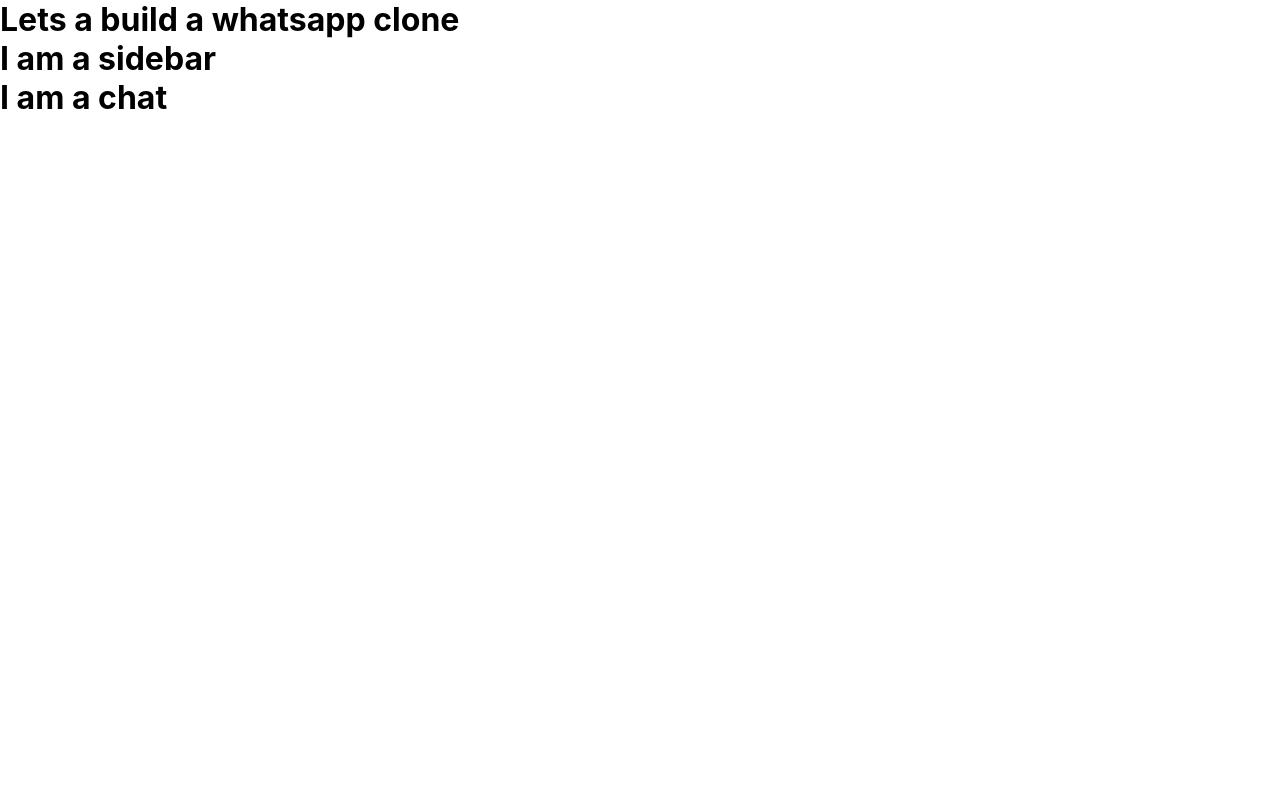
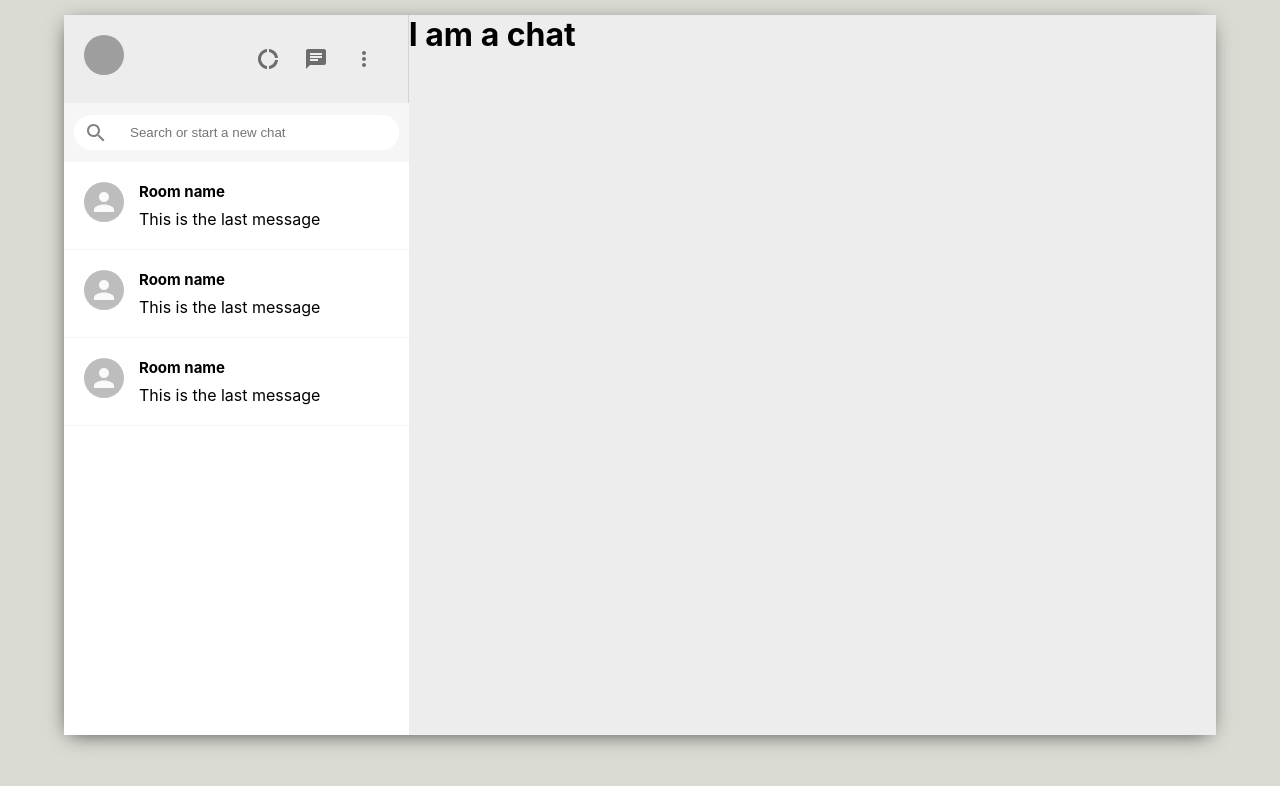
Before and after one commit to tonymans33/reactjs-whatsapp-clone, a React (Create React App) app: page / in a window 1280 px wide. Shown: the top 786 px of the page. Built offline with nearby package versions, Linux system fonts and the light colour scheme; grey boxes are pictures that could not be loaded.

Commit message:
Creating sidebar section

```diff
--- a/package.json
+++ b/package.json
@@ -3,6 +3,8 @@
   "version": "0.1.0",
   "private": true,
   "dependencies": {
+    "@material-ui/core": "^4.12.3",
+    "@material-ui/icons": "^4.11.2",
     "@testing-library/jest-dom": "^5.14.1",
     "@testing-library/react": "^11.2.7",
     "@testing-library/user-event": "^12.8.3",
--- a/src/App.js
+++ b/src/App.js
@@ -1,14 +1,15 @@
+import React from 'react'
 import './css/App.css';
 import Sidebar from "./components/Sidebar";
 import Chat from "./components/Chat";
 
 function App() {
   return (
-    <div className="App">
-      <h1>Lets a build a whatsapp clone</h1>
-
-    <Sidebar />
-    <Chat />
+    <div className="app">
+      <div className="app-body">
+          <Sidebar />
+          <Chat />
+      </div>
 
     </div>
   );
--- a/src/components/Chat.js
+++ b/src/components/Chat.js
@@ -2,7 +2,7 @@
 
 function Chat() {
     return (
-        <div>
+        <div className="chat">
             <h1>I am a chat</h1>
         </div>
     )
--- a/src/components/Sidebar.js
+++ b/src/components/Sidebar.js
@@ -1,10 +1,42 @@
 import React from 'react';
 import "../css/Sidebar.css"
+import DonutLargeIcon from  "@material-ui/icons/DonutLarge";
+import ChatIcon from  "@material-ui/icons/Chat";
+import MoreVertIcon from  "@material-ui/icons/MoreVert";
+import {SearchOutlined} from "@material-ui/icons";
+import {Avatar, IconButton} from "@material-ui/core";
+import SidebarChat from "./SidebarChat";
 
 function Sidebar() {
     return(
-        <div>
-            <h1>I am a sidebar</h1>
+        <div className="sidebar">
+            <div className="sidebar-header">
+                <Avatar src='https://i2.wp.com/www.cssscript.com/wp-content/uploads/2020/12/Customizable-SVG-Avatar-Generator-In-JavaScript-Avataaars.js.png?fit=438%2C408&ssl=1' />
+                <div className="sidebar-headerRight">
+                    <IconButton>
+                        <DonutLargeIcon />
+                    </IconButton>
+                    <IconButton>
+                        <ChatIcon />
+                    </IconButton>
+                    <IconButton>
+                        <MoreVertIcon />
+                    </IconButton>
+                </div>
+            </div>
+
+            <div className="sidebar-search">
+                <div className="sidebar-searchContainer">
+                    <SearchOutlined />
+                    <input type="text" placeholder="Search or start a new chat"/>
+                </div>
+            </div>
+
+            <div className="sidebar-chats">
+                <SidebarChat />
+                <SidebarChat />
+                <SidebarChat />
+            </div>
         </div>
     )
 
--- /dev/null
+++ b/src/components/SidebarChat.js
@@ -0,0 +1,17 @@
+import React from 'react';
+import {Avatar, IconButton} from "@material-ui/core";
+import "../css/SidebarChat.css"
+
+function SidebarChat() {
+    return(
+        <div className="sidebarChat">
+            <Avatar />
+            <div className="sidebarChat-info">
+                <h2>Room name</h2>
+                <p>This is the last message</p>
+            </div>
+        </div>
+    )
+
+}
+export default SidebarChat
--- a/src/css/App.css
+++ b/src/css/App.css
@@ -0,0 +1,15 @@
+.app{
+    display: grid;
+    place-items: center;
+    height: 100vh;
+    background-color: #dadbd3;
+}
+
+.app-body{
+    display: flex;
+    background-color: #ededed;
+    margin-top: -50px;
+    height: 90vh;
+    width: 90vw;
+    box-shadow: -1px 4px 20px -6px rgba(0, 0, 0, 0.75);
+}
--- a/src/css/Chat.css
+++ b/src/css/Chat.css
@@ -0,0 +1,5 @@
+.sidebar {
+    display: flex;
+    flex-direction: column;
+    flex: 0.65;
+}
--- a/src/css/Sidebar.css
+++ b/src/css/Sidebar.css
@@ -0,0 +1,57 @@
+.sidebar {
+    display: flex;
+    flex-direction: column;
+    flex: 0.35;
+}
+
+.sidebar-header{
+    display: flex;
+    justify-content: space-between;
+    padding: 20px;
+    border-right: 1px solid lightgray;
+}
+
+.sidebar-headerRight{
+    display: flex;
+    align-items: center;
+    justify-content: space-between;
+    min-width: 10vw;
+}
+
+.sidebar-headerRight > .MuiSvgIcon-root {
+    margin-right: 2vw;
+    /*font-size: 24px !important;*/
+}
+
+.sidebar-search{
+    display: flex;
+    align-items: center;
+    background-color: #f6f6f6;
+    height: 39px;
+    padding: 10px;
+}
+
+.sidebar-searchContainer{
+    display: flex;
+    align-items: center;
+    background-color: white;
+    width: 100%;
+    height: 35px;
+    border-radius: 20px;
+}
+
+.sidebar-searchContainer > .MuiSvgIcon-root{
+    color: gray;
+    padding: 10px;
+}
+
+.sidebar-searchContainer > input{
+    border: none;
+    outline-width: 0;
+    margin-left: 10px;
+}
+.sidebar-chats{
+    flex: 1;
+    background-color: white;
+    overflow: scroll;
+}
--- /dev/null
+++ b/src/css/SidebarChat.css
@@ -0,0 +1,19 @@
+.sidebarChat{
+    display: flex;
+    padding: 20px;
+    cursor: pointer;
+    border-bottom: 1px solid #f6f6f6;
+}
+
+.sidebarChat:hover {
+    background-color: #ebebeb;
+}
+
+.sidebarChat-info > h2 {
+    font-size: 15px;
+    margin-bottom: 8px;
+}
+
+.sidebarChat-info{
+    margin-left: 15px;
+}
```
Also changed, not shown: 1 other file (tests, documents, lock files or other folders).
